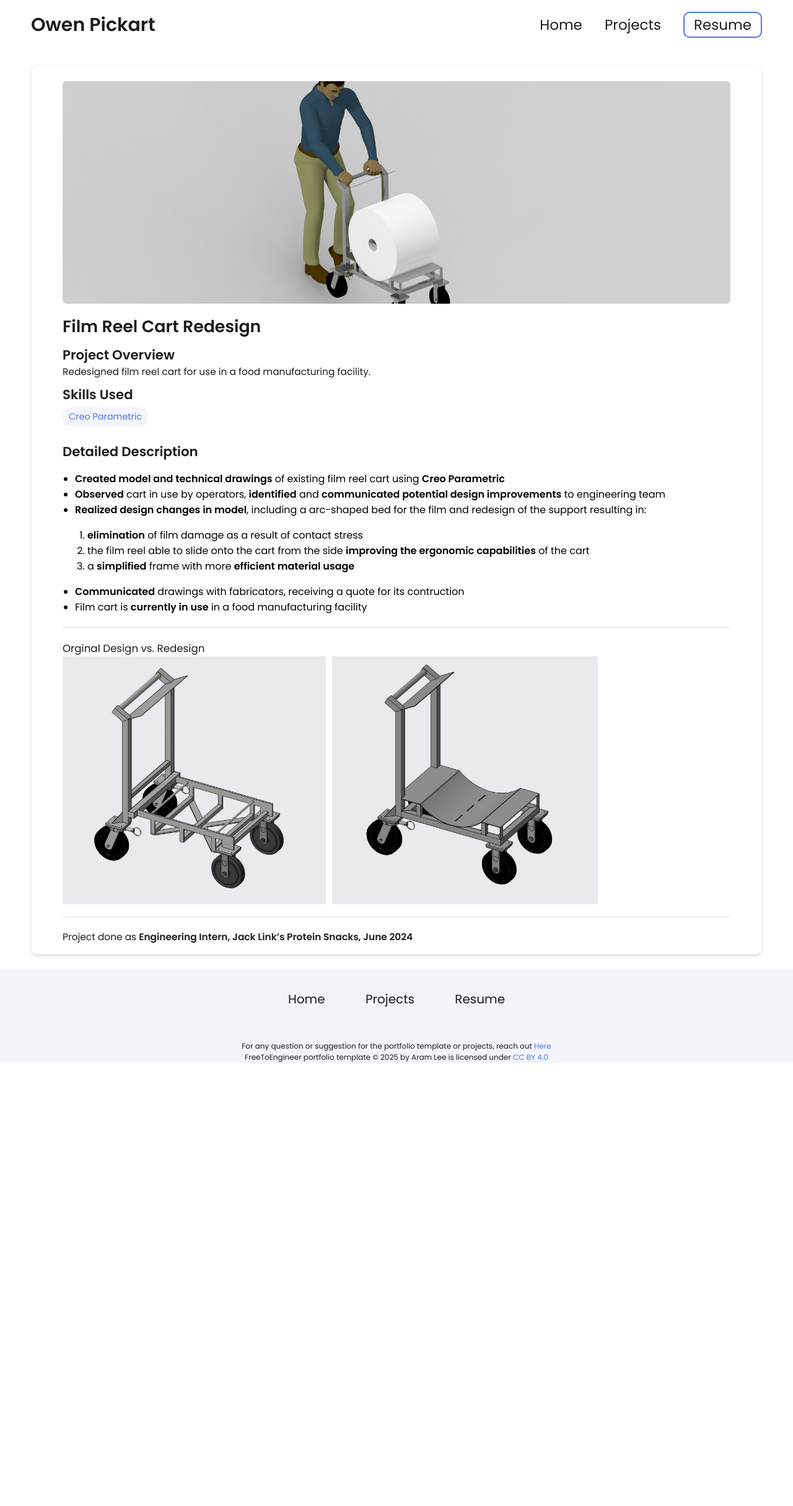
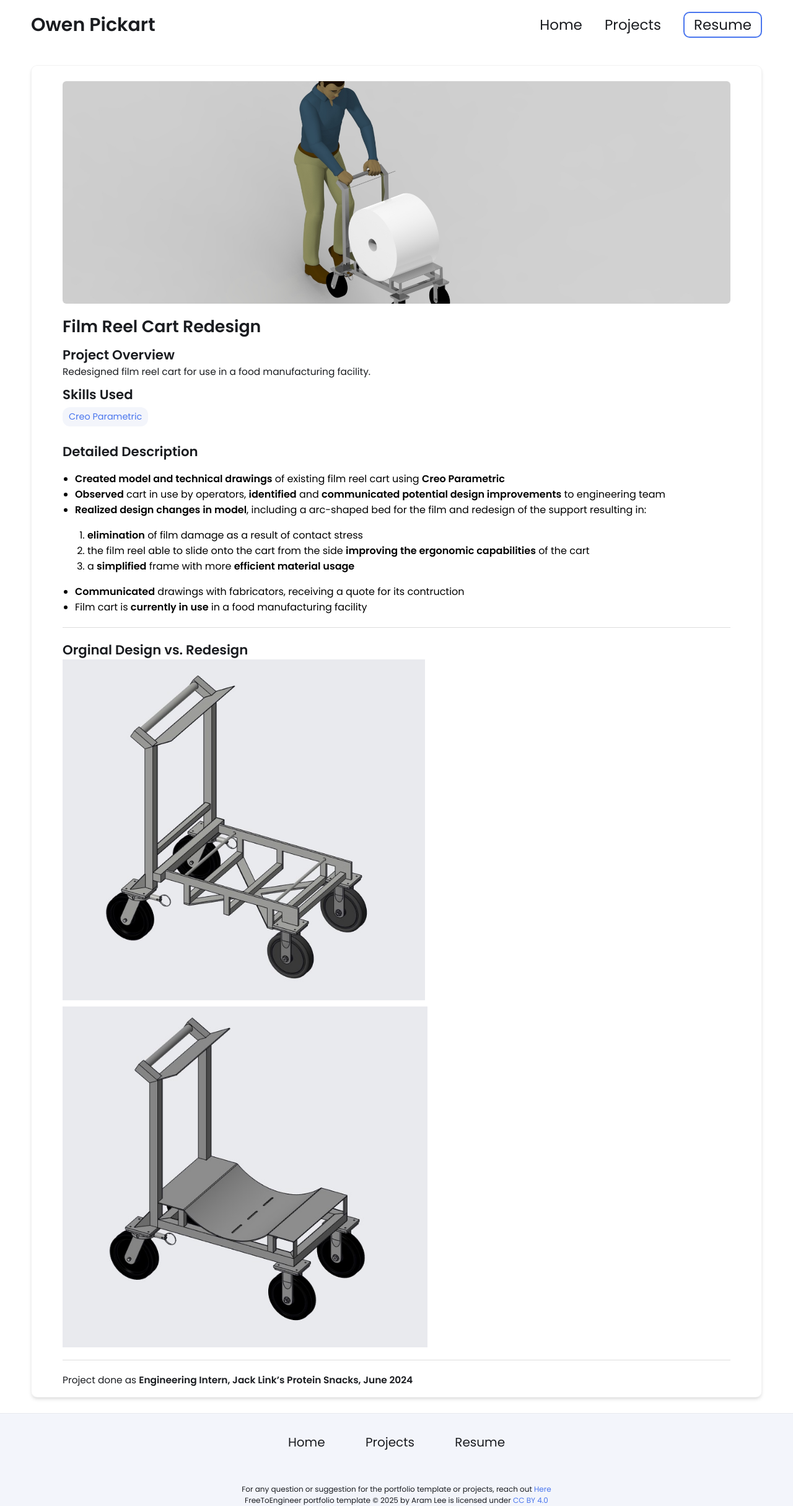
Before and after one commit to owenpickart/owenpickart.github.io, a Jekyll site: the page built from _projects/film_reel_cart/index.md, in a window 1280 px wide. Shown: the whole page at 62% size. Built offline with Jekyll 4.4.1, drawn with Linux system fonts in a browser that asks for light colours; before the commit the page ends 1715 px from its top, so only the background shows below that.

Commit message:
Update index.md

```diff
--- a/_projects/film_reel_cart/index.md
+++ b/_projects/film_reel_cart/index.md
@@ -18,8 +18,9 @@ main-image: /creo.jpg
 
 ---
 
-### Orginal Design vs. Redesign
-{% include image-gallery.html images="origfilmcart.jpg, newfilmcart.jpg" height="400" %}
+## Orginal Design vs. Redesign
+
+{% include image-gallery.html images="origfilmcart.jpg, newfilmcart.jpg" height="550" %}
 
 ---
 
```
